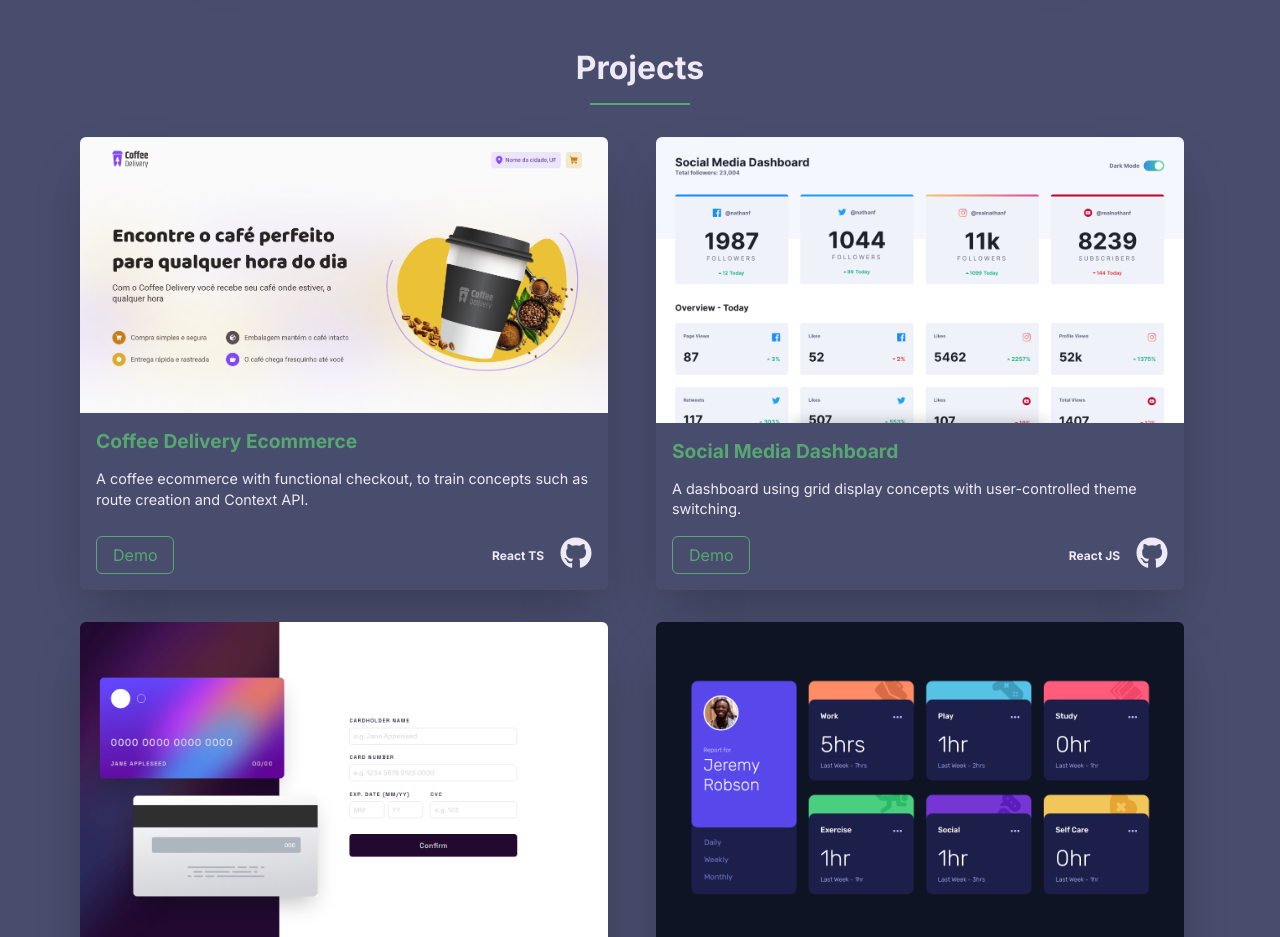
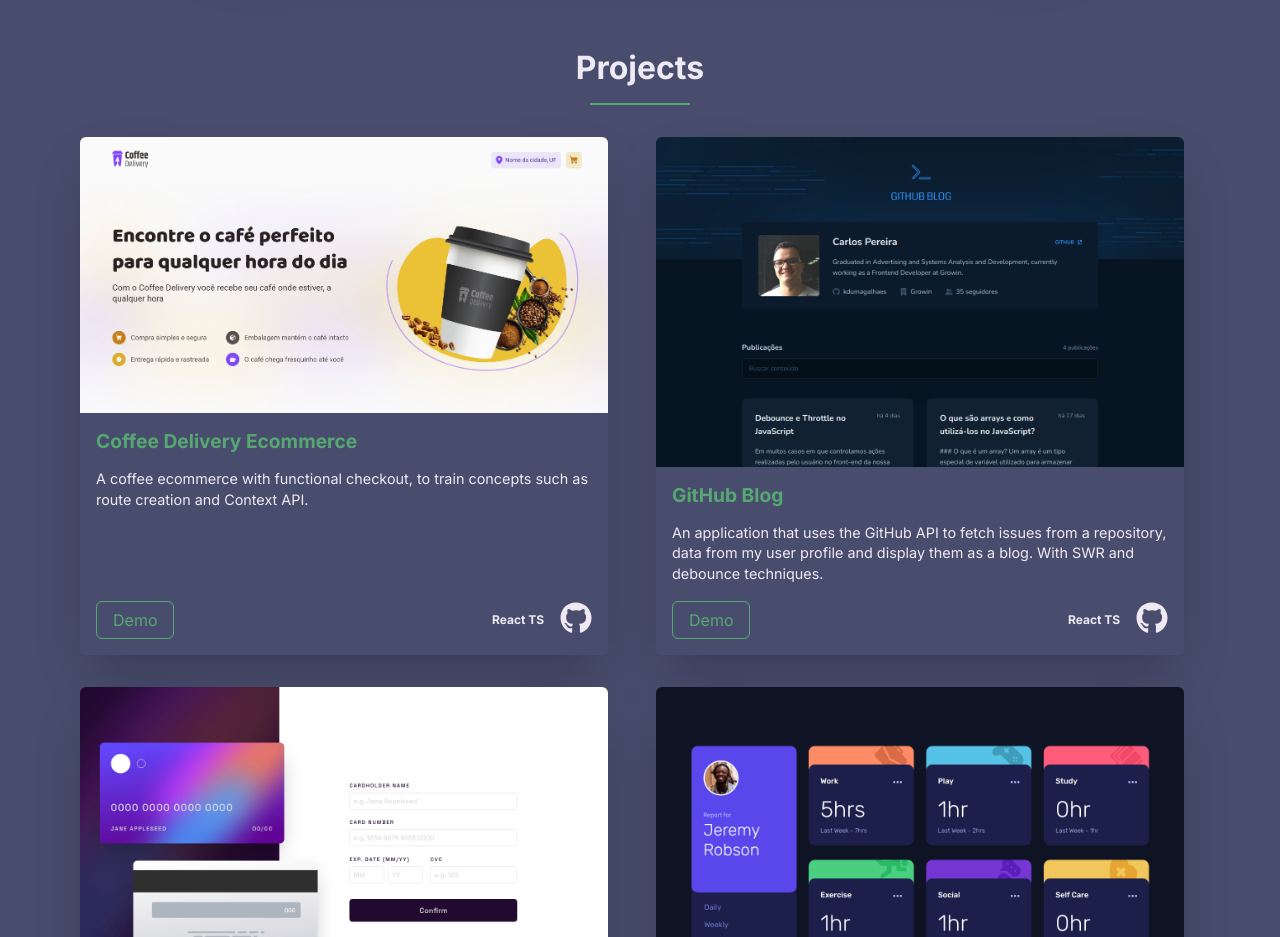
Before and after one commit to kdumagalhaes/hellocarlos, a React (Vite) app: page / in a window 1280 px wide. Shown: the part 1540-2477 px from the top of the page. Built offline with nearby package versions, Linux system fonts and the light colour scheme.

Commit message:
Add github blog project

```diff
--- a/src/components/Projects/Card/Card.tsx
+++ b/src/components/Projects/Card/Card.tsx
@@ -5,7 +5,7 @@
 import CardForm from '../../../assets/thumbnails/card-form.webp'
 import CoffeeDelivery from '../../../assets/thumbnails/coffee-delivery-screen.webp'
 import TimeTracking from '../../../assets/thumbnails/time-tracking-screen.webp'
-import Dashboard from '../../../assets/thumbnails/dashboard.webp'
+import GitHubBlog from '../../../assets/thumbnails/github-blog.webp'
 
 export interface CardProps {
   title: string
@@ -36,8 +36,8 @@
     case 'timetracking':
       image = TimeTracking
       break
-    case 'dashboard':
-      image = Dashboard
+    case 'github-blog':
+      image = GitHubBlog
       break
     default:
       break
--- a/src/components/Projects/Projects.tsx
+++ b/src/components/Projects/Projects.tsx
@@ -16,12 +16,11 @@
   },
   {
     description: 'projects.cards.cardDescription2',
-    language: 'React JS',
-    thumbnail: 'dashboard',
-    title: 'Social Media Dashboard',
-    url: 'https://social-media-dashboard-red.vercel.app/',
-    repository:
-      'https://github.com/kdumagalhaes/social-media-dashboard-reactjs',
+    language: 'React TS',
+    thumbnail: 'github-blog',
+    title: 'GitHub Blog',
+    url: 'https://github-blog-self.vercel.app/',
+    repository: 'https://github.com/kdumagalhaes/github-blog',
   },
   {
     description: 'projects.cards.cardDescription3',
--- a/src/components/i18n/locales/en-us.js
+++ b/src/components/i18n/locales/en-us.js
@@ -28,7 +28,7 @@
         cardDescription1:
           'A coffee ecommerce with functional checkout, to train concepts such as route creation and Context API.',
         cardDescription2:
-          'A dashboard using grid display concepts with user-controlled theme switching.',
+          'An application that uses the GitHub API to fetch issues from a repository, data from my user profile and display them as a blog. With SWR and debounce techniques.',
         cardDescription3:
           'An interactive credit card form made with React + TypeScript.',
         cardDescription4:
--- a/src/components/i18n/locales/fr-fr.js
+++ b/src/components/i18n/locales/fr-fr.js
@@ -22,7 +22,7 @@
       title: 'Projets',
       cards: {
         cardDescription1: `Un café ecommerce avec caisse fonctionnelle, pour former des concepts tels que la création d'itinéraire et l'API Context.`,
-        cardDescription2: `Un tableau de bord utilisant des concepts d'affichage en grille avec changement de thème contrôlé par l'utilisateur.`,
+        cardDescription2: `Une application qui utilise l'API GitHub pour récupérer les problèmes d'un référentiel, les données de mon profil d'utilisateur et les afficher sous forme de blog. Avec les techniques SWR et debounce.`,
         cardDescription3: `Un formulaire de carte de crédit interactif réalisé avec React + TypeScript.`,
         cardDescription4: `Un tableau de bord de suivi du temps créé à l'aide de React, TypeScript, Redux et Vite basé sur un défi Frontendmentor.`,
       },
--- a/src/components/i18n/locales/pt-br.js
+++ b/src/components/i18n/locales/pt-br.js
@@ -28,7 +28,7 @@
         cardDescription1:
           'Um ecommerce de café com checkout funcional, para treinar conceitos como criação de rotas e Context API.',
         cardDescription2:
-          'Um dashboard utilizando conceitos de grid display com troca de tema controlada pelo usuário.',
+          'Uma aplicação que usa a API do GitHub para buscar problemas de um repositório, dados do meu perfil de usuário e os exibe como um blog. Com SWR e técnicas de debounce.',
         cardDescription3:
           'Um formulário de cartão de crédito interativo feito com React + TypeScript.',
         cardDescription4:
```
Also changed, not shown: src/assets/thumbnails/github-blog.webp (added).
